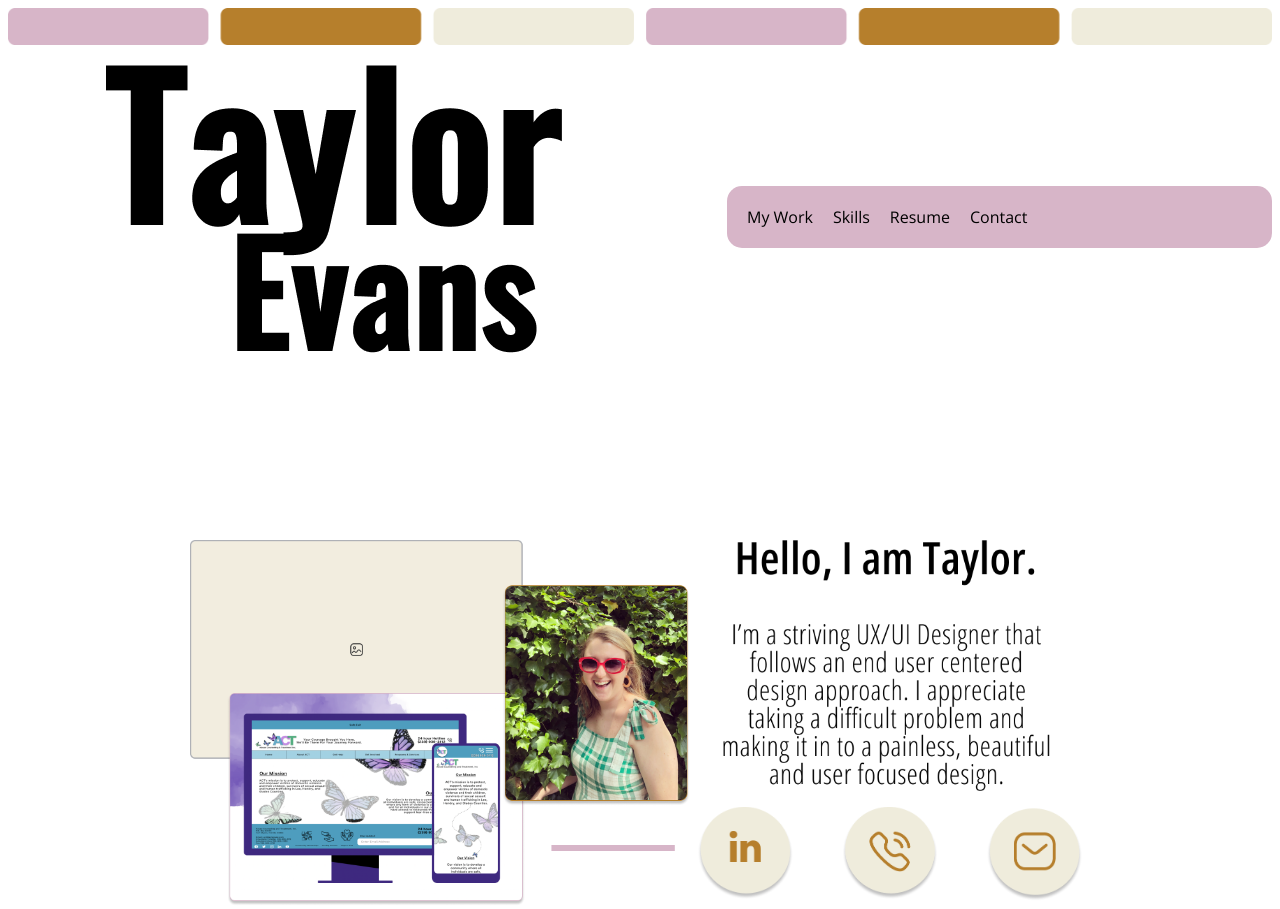
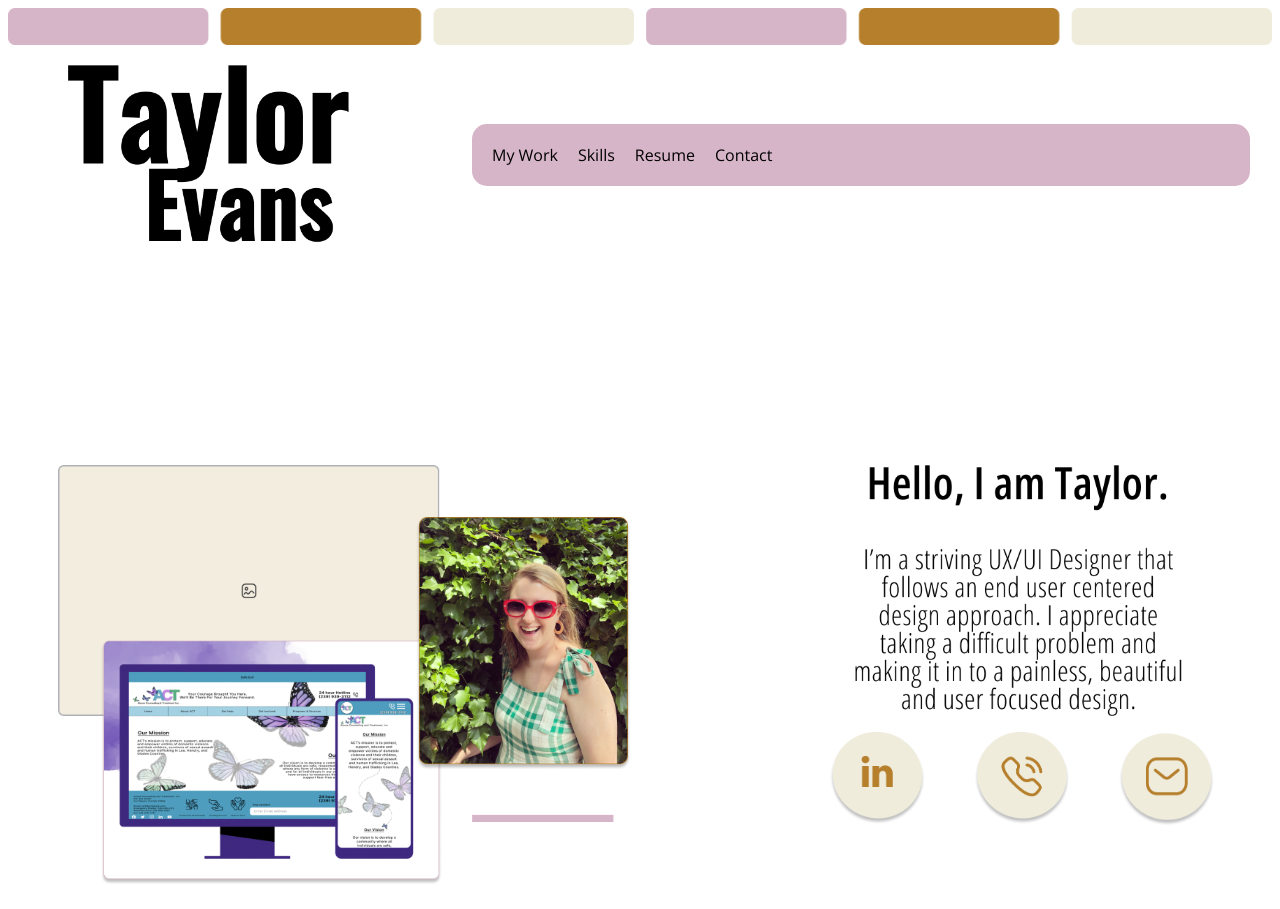
Before and after one commit to tevans053194/Homework-18, a plain HTML site: page index.html in a window 1280 px wide. Shown: the top 909 px of the page. Drawn offline with nearby package versions, Linux system fonts and the light colour scheme.

Commit message:
update 3/12

```diff
--- a/CSS/style.css
+++ b/CSS/style.css
@@ -27,16 +27,15 @@ nav {
 }
 
 .heroImg {
-    width: 500px;
+    width: 75%;
 }
 .buttons {
     width: 400px;
-    height: auto;
 }
 
 .logoImg {
     display: flex;
-    height: auto;
+    height: 200px;
     padding-top: 20px;
 
 }
@@ -49,7 +48,6 @@ nav {
 .mainP {
     display: flex;
     width: 400px;
-    position: relative;
 }
 
 div {
@@ -73,10 +71,11 @@ h1 {
     display: grid;
     grid-template-columns: auto auto;
     grid-template-rows: 100px 100px;
-    justify-content: center;
     height: 500px;
+    align-content: center;
+    padding-bottom: 200px;
+    margin: 50px;
 
-    align-content: center;
 }
 
 
```
